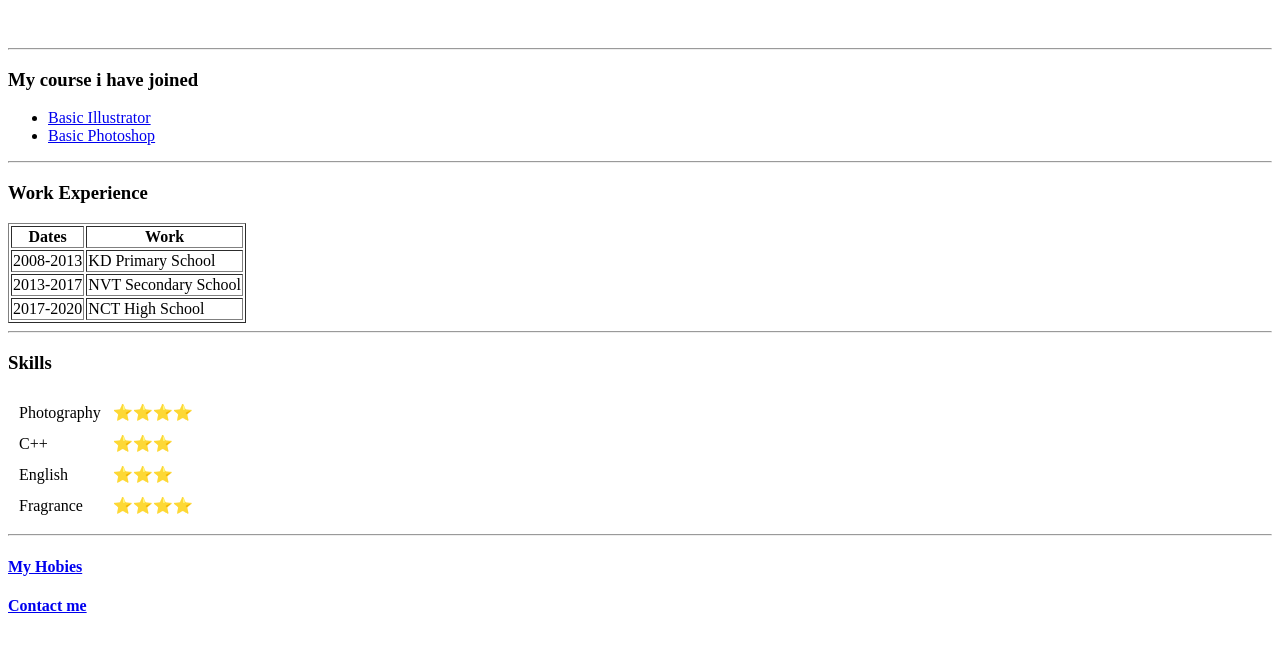
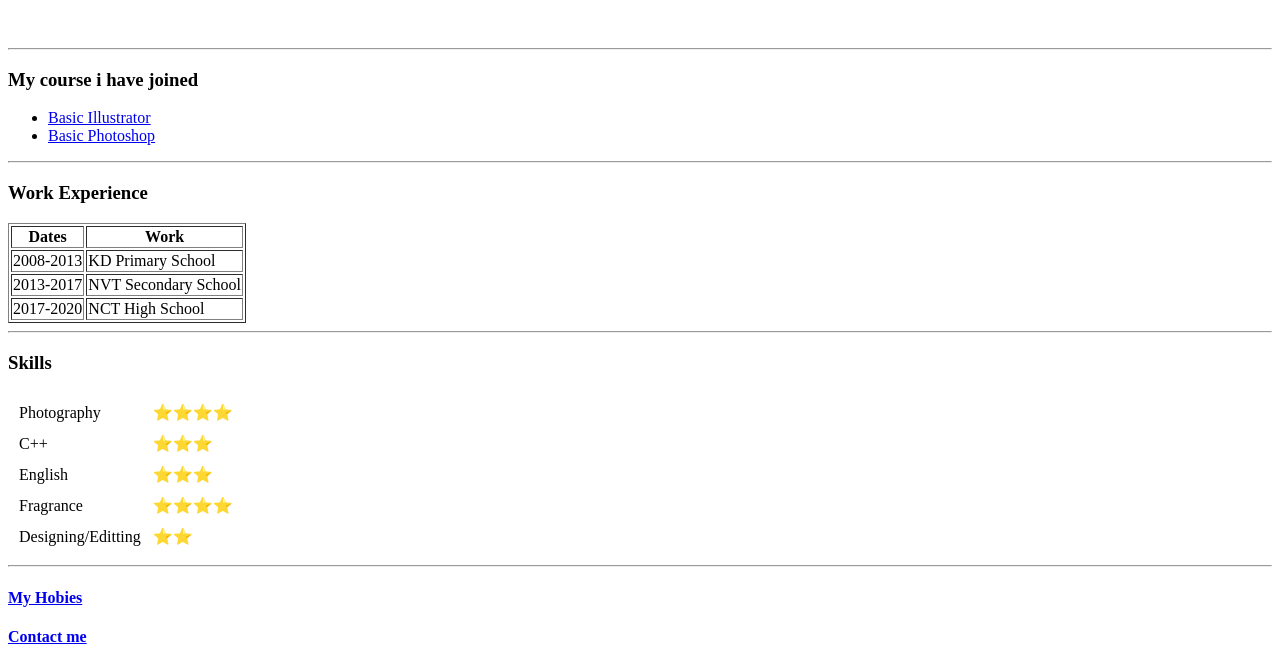
Before and after one commit to TinDaKing/cv, a plain HTML site: page index.html in a window 1280 px wide. Shown: the part 202-869 px from the top of the page. Before the commit the page ends 838 px from the top, so only its background shows below. Drawn offline with Linux system fonts and the light colour scheme.

Commit message:
add a skill

```diff
--- a/index.html
+++ b/index.html
@@ -84,6 +84,10 @@
       <td>Fragrance</td>
       <td>⭐⭐⭐⭐</td>
     </tr>
+    <tr>
+      <td>Designing/Editting</td>
+      <td>⭐⭐</td>
+    </tr>
   </table>
   <hr>
   <a href="hobbies.html" target="_blank">
```
